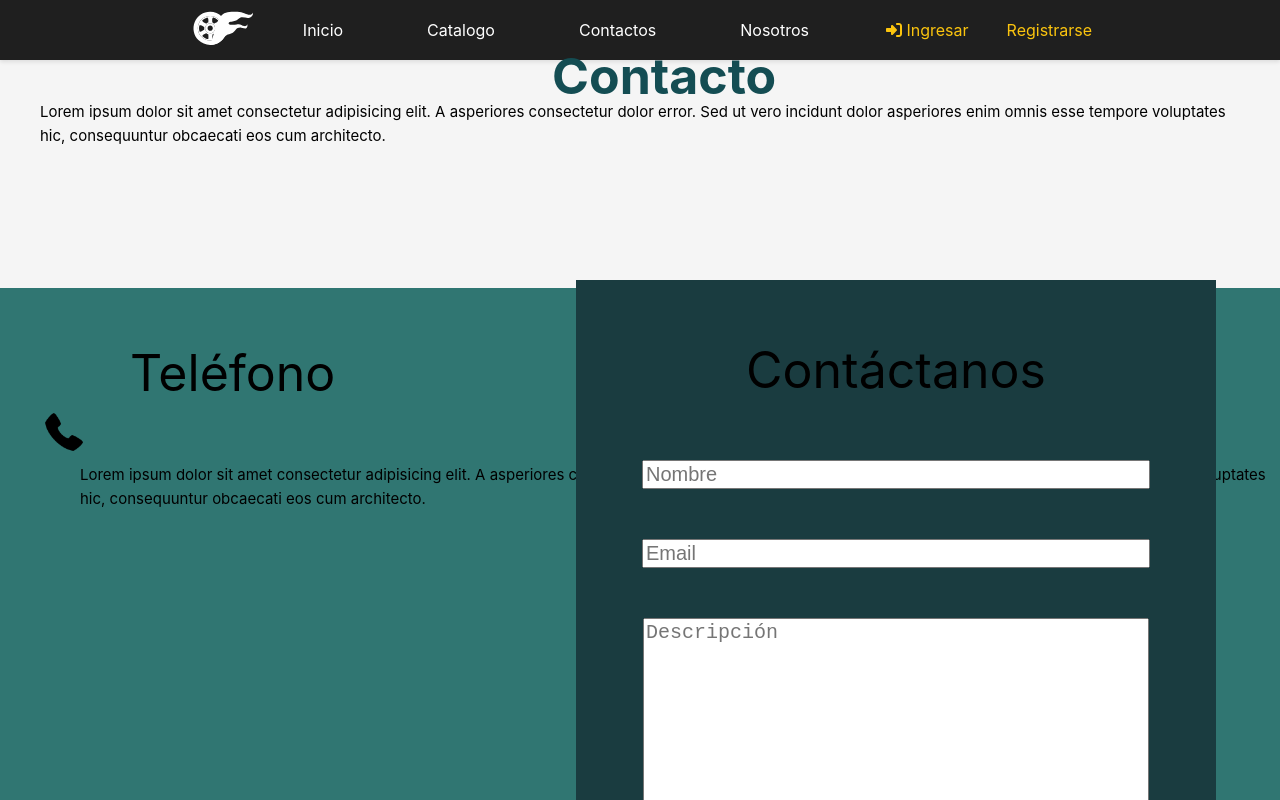
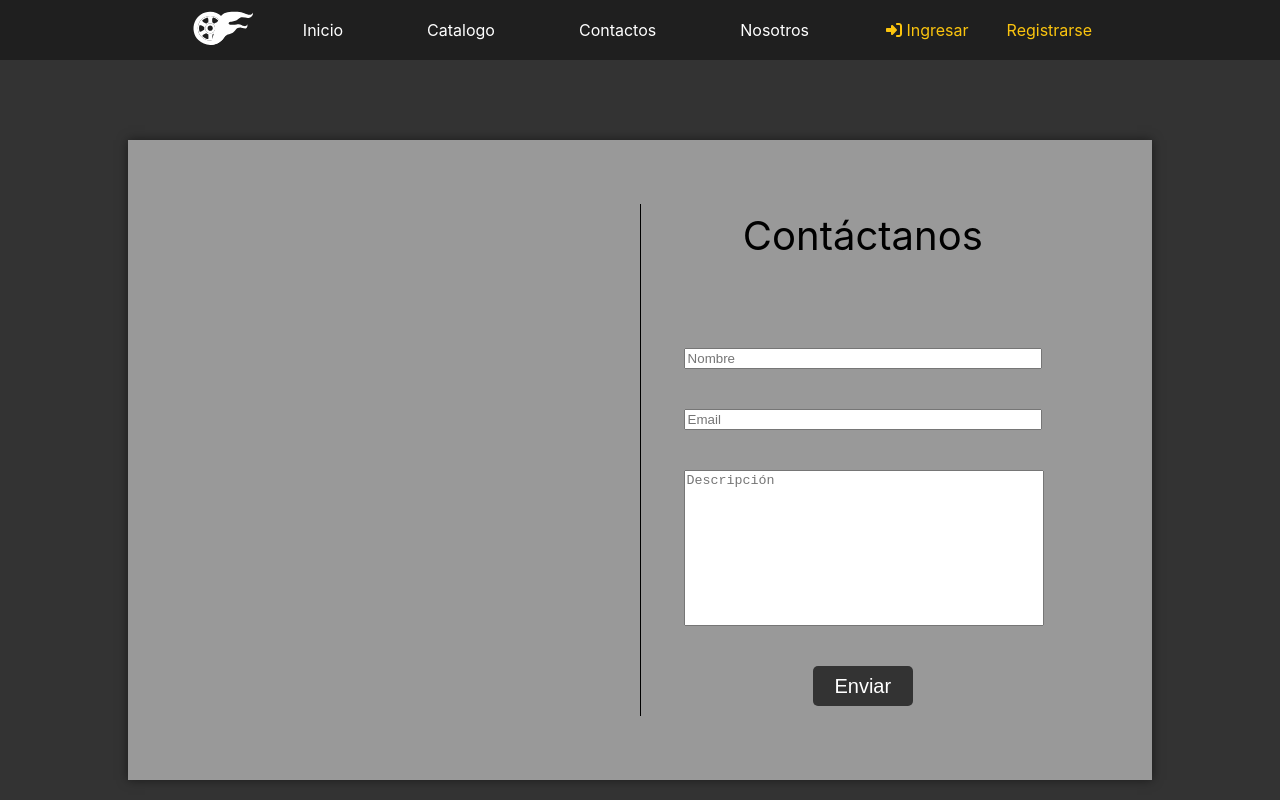
Before and after one commit to sadel01/OnlyCars, a Vue app: page /contact in a window 1280 px wide. Shown: the top 800 px of the page. Built offline with nearby package versions, Linux system fonts and the light colour scheme.

Commit message:
Cambios vista "Contacto" e investigación. Tiempo: 2 horas
30 minutos de cambios en la vista de Contacto y 1 hora y media en investigación.

```diff
--- a/src/views/ContactView.vue
+++ b/src/views/ContactView.vue
@@ -1,101 +1,101 @@
+<script setup>
+import { RouterLink, RouterView } from 'vue-router'
+import { FontAwesomeIcon } from '@fortawesome/vue-fontawesome'
+import { faRightToBracket } from '@fortawesome/free-solid-svg-icons'
+</script>
+
 <template>
     <main>
-        <h1 class="contactoTexto">Contacto</h1>
-        <p class="textoSub">Lorem ipsum dolor sit amet consectetur adipisicing elit. A asperiores consectetur dolor error. Sed ut vero incidunt dolor asperiores enim omnis esse tempore voluptates hic, consequuntur obcaecati eos cum architecto.</p>
-        <div class="colorBox">
-            <div class="telefonoContainer">
-                <img class="telefonoImg" src="@/assets/telefono.png" alt="Teléfono">
-                <p class="telefonoTexto">Teléfono</p>
-                <p class="textoDatos">Lorem ipsum dolor sit amet consectetur adipisicing elit. A asperiores consectetur dolor error. Sed ut vero incidunt dolor asperiores enim omnis esse tempore voluptates hic, consequuntur obcaecati eos cum architecto.</p>
-            </div>
-            <div class="overlayBox">
-                <div>
-                    <p class="contactanos">Contáctanos</p>
-                    <input type="text" v-model="datos" placeholder="Nombre">
-                    <input type="text" v-model="datos" placeholder="Email">
-                    <textarea class="input3" v-model="campo3" placeholder="Descripción"></textarea>
-                </div>
+        <div class="transparent-box" >
 
+            <div class="linea"></div>
+            <div class="enviarCorreo">
+                <p class="textoContactanos" >Contáctanos</p>
+                <input type="text" placeholder="Nombre">
+                <input type="text" placeholder="Email">
+                <textarea cols="30" rows="10" placeholder="Descripción"></textarea>
+                <button class="botonEnviar">Enviar</button>
             </div>
         </div>
     </main>
 </template>
 
 <style>
-
-.contactoTexto{
-    margin-left: 40px;
-    margin-top: 60px;
-    font-size: 50px;
-    color: #144D53;
+main {
+    background-color: #333; /* Fondo negro claro */
+    display: flex;
+    justify-content: center;
+    align-items: center;
+    height: 100vh; /* Asegura que main ocupe toda la altura de la pantalla */
 }
 
-.textoSub{
-    font-size: 15px;
-    margin: 40px
+.transparent-box {
+    display: flex;
+    justify-content: end;
+    position: relative; /* Necesario para posicionar correctamente el pseudo-elemento */
+    width: 80%; /* Ajusta estos valores según tus necesidades */
+    max-width: 1300px;
+    height: 80%;
+    max-height: 700px;
+    background-color: rgba(255, 255, 255, 0.5); /* Caja transparente */
+    box-shadow: 0 0 10px rgba(0, 0, 0, 0.5); /* Sombreado alrededor de la caja */
 }
 
-.colorBox {
-    background: #307672;
-    height: 600px;
-    width: 100%;
-    margin-top: 140px;
-    margin-bottom: 140px;
+.linea {
+    position: absolute;
+    top: 10%; /* Ajusta estos valores para cambiar la altura de la línea */
+    bottom: 10%;
+    left: 50%;
+    width: 1px;
+    background-color: black;
 }
 
-.overlayBox {
-    position: absolute;
-    background-color: #1A3C40;
-    height:83%;
-    width: 50%;
-    top: 35%;
-    left: 45%;
+.enviarCorreo{
+    display: flex;
+    flex-direction: column;
+    justify-content: center;
+    gap: 40px;
+    margin-right: 110px;
+    margin-bottom: 50px;
+    width: 35%;
 }
 
-.telefonoImg {
-    width: 40px;
-    position: absolute;
-    top: 54%;
-    left: 5%;
-    transform: translate(-50%, -50%);
+textarea{
+    resize: none;
+    width: 99%;
 }
 
-.telefonoTexto {
-    margin-left: 130px;
-    padding-top: 45px;
-    font-size: 50px;
+.textoContactanos{
+    font-size: 40px;
+    text-align: center;
 }
 
-.textoDatos{
-    margin-left: 80px;
+.botonEnviar{
+    width: 100px;
+    height: 40px;
+    background-color: #333;
+    color: white;
+    border: none;
+    border-radius: 5px;
+    cursor: pointer;
+    font-size: 20px;
+    align-self: center;
 }
 
-.contactanos{
-    text-align: center;
-    font-size: 50px;
+/* Consulta de medios para pantallas pequeñas */
+@media (max-width: 600px) {
+    .transparent-box {
+        width: 90%;
+        height: 90%;
+    }
+
+    .enviarCorreo {
+        width: 100%; /* Ajusta este valor para cambiar el ancho de .enviarCorreo en pantallas pequeñas */
+    }
+
+    .enviarCorreo input,
+    .enviarCorreo textarea {
+        width: 100%; /* Ajusta este valor para cambiar el ancho de los campos de entrada y el textarea en pantallas pequeñas */
+    }
 }
-
-.overlayBox div {
-    display: flex;
-    flex-direction: column;
-    align-items: center;
-    justify-content: center;
-}
-
-.overlayBox div input {
-    display: block;
-    margin-bottom: 50px;
-    width: 500px;
-    font-size: 20px;
-}
-
-.input3{
-    display: block;
-    margin-bottom: 50px;
-    width: 500px;
-    height: 280px;
-    font-size: 20px;
-    resize: none;
-}
-
 </style>
```
